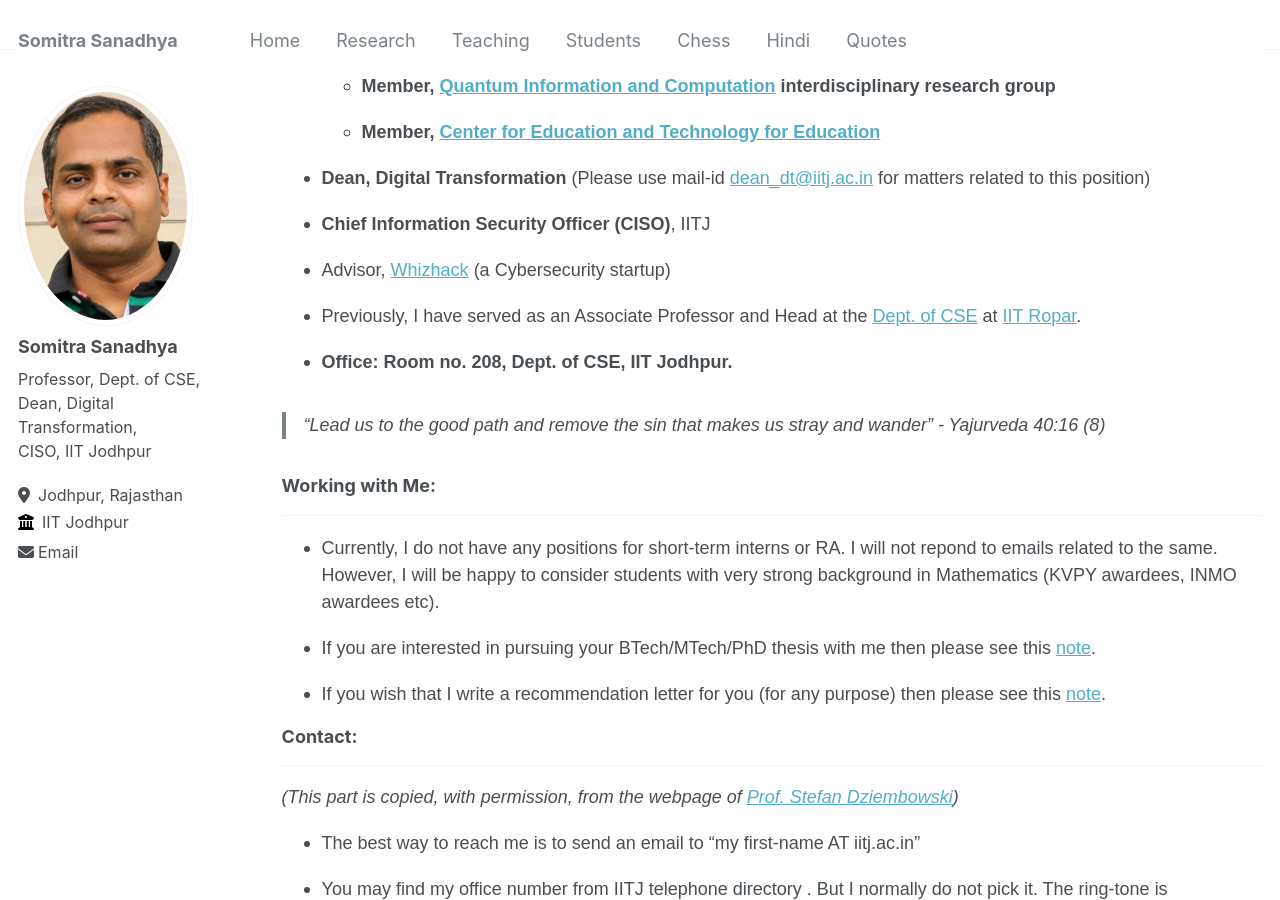
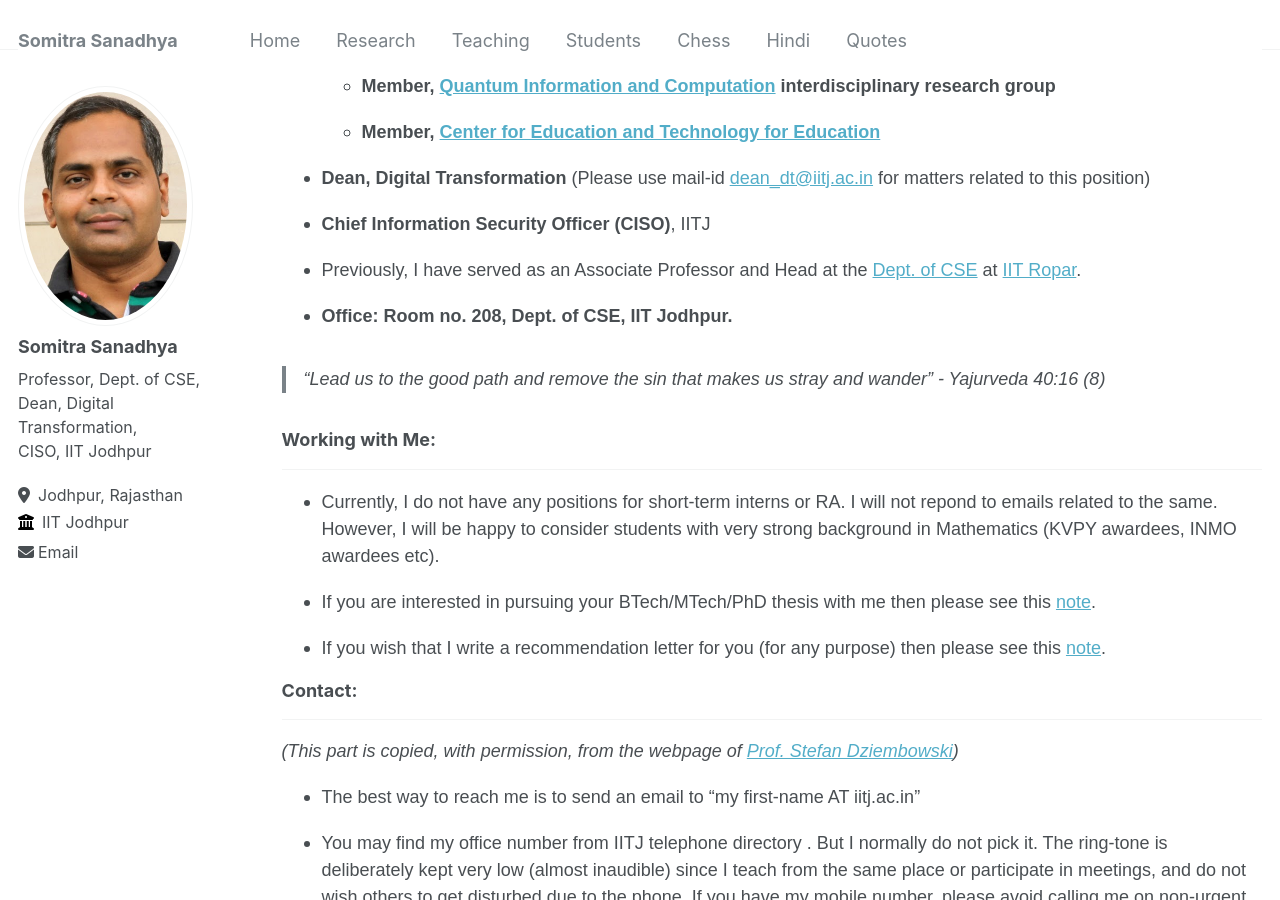
Before and after one commit to somitra-sanadhya/somitra-sanadhya.github.io, a Jekyll site: the page built from _pages/about.md, in a window 1280 px wide and 900 px high, scrolled down 477 px. Built offline with Jekyll 4.4.1, drawn with Linux system fonts in a browser that asks for light colours.

Commit message:
Update about.md

```diff
--- a/_pages/about.md
+++ b/_pages/about.md
@@ -25,8 +25,6 @@ redirect_from:
         (Please use mail-id [dean_dt@iitj.ac.in](mailto:dean_dt@iitj.ac.in) for matters related to this position)
 
   + **Chief Information Security Officer (CISO)**, IITJ
-
-  + Advisor, [Whizhack](https://whizhack.in/about-us) (a Cybersecurity startup)
 
   + Previously, I have served as an Associate Professor and Head at the [Dept. of CSE](https://cse.iitrpr.ac.in/) at [IIT Ropar](https://www.iitrpr.ac.in/).
 
```
